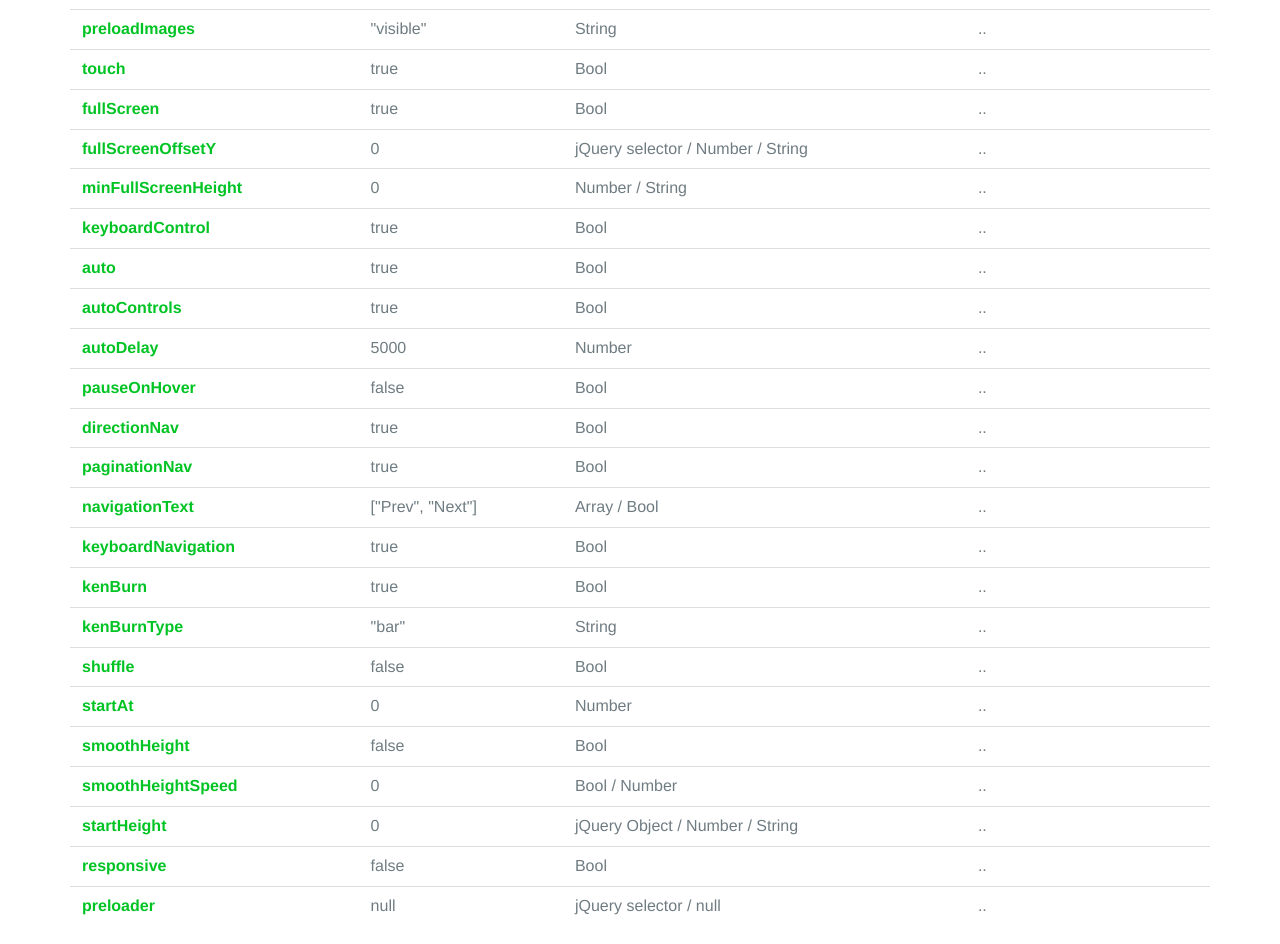
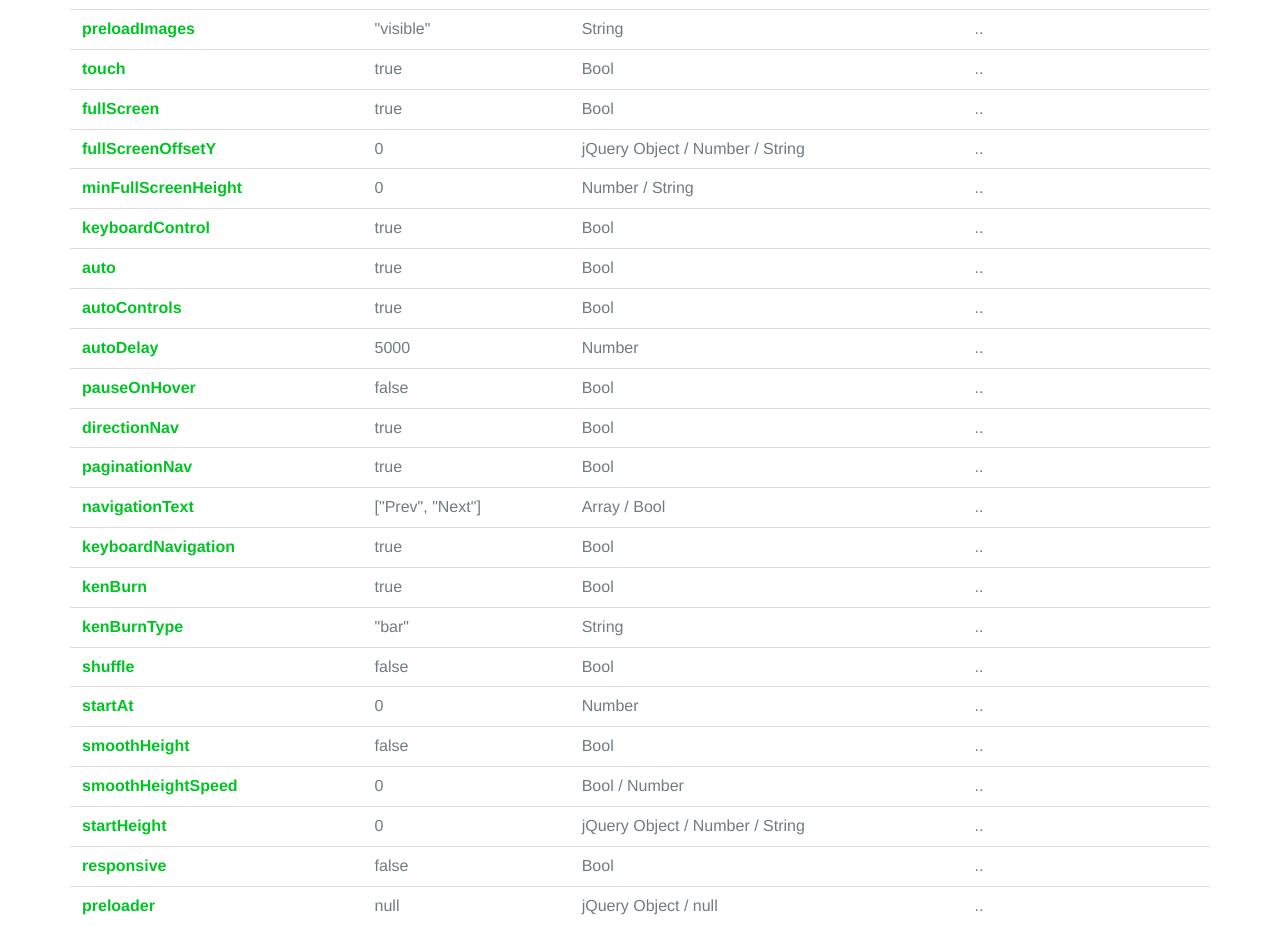
Before and after one commit to realgvard/devslider, a website: page example/index.html in a window 1280 px wide. Shown: the part 1348-2292 px from the top of the page. Drawn offline with Linux system fonts and the light colour scheme.

Commit message:
added comment, change text in markup

```diff
--- a/example/index.html
+++ b/example/index.html
@@ -123,7 +123,7 @@
                     <tr>
                         <th class='text-emp'>fullScreenOffsetY</th>
                         <td>0</td>
-                        <td>jQuery selector / Number / String</td>
+                        <td>jQuery Object / Number / String</td>
                         <td>..</td>
                     </tr>
                     <tr>
@@ -237,7 +237,7 @@
                     <tr>
                         <th class='text-emp'>preloader</th>
                         <td>null</td>
-                        <td>jQuery selector / null</td>
+                        <td>jQuery Object / null</td>
                         <td>..</td>
                     </tr>
                 </tbody>
```
Also changed, not shown: dist/js/deviora.js.
